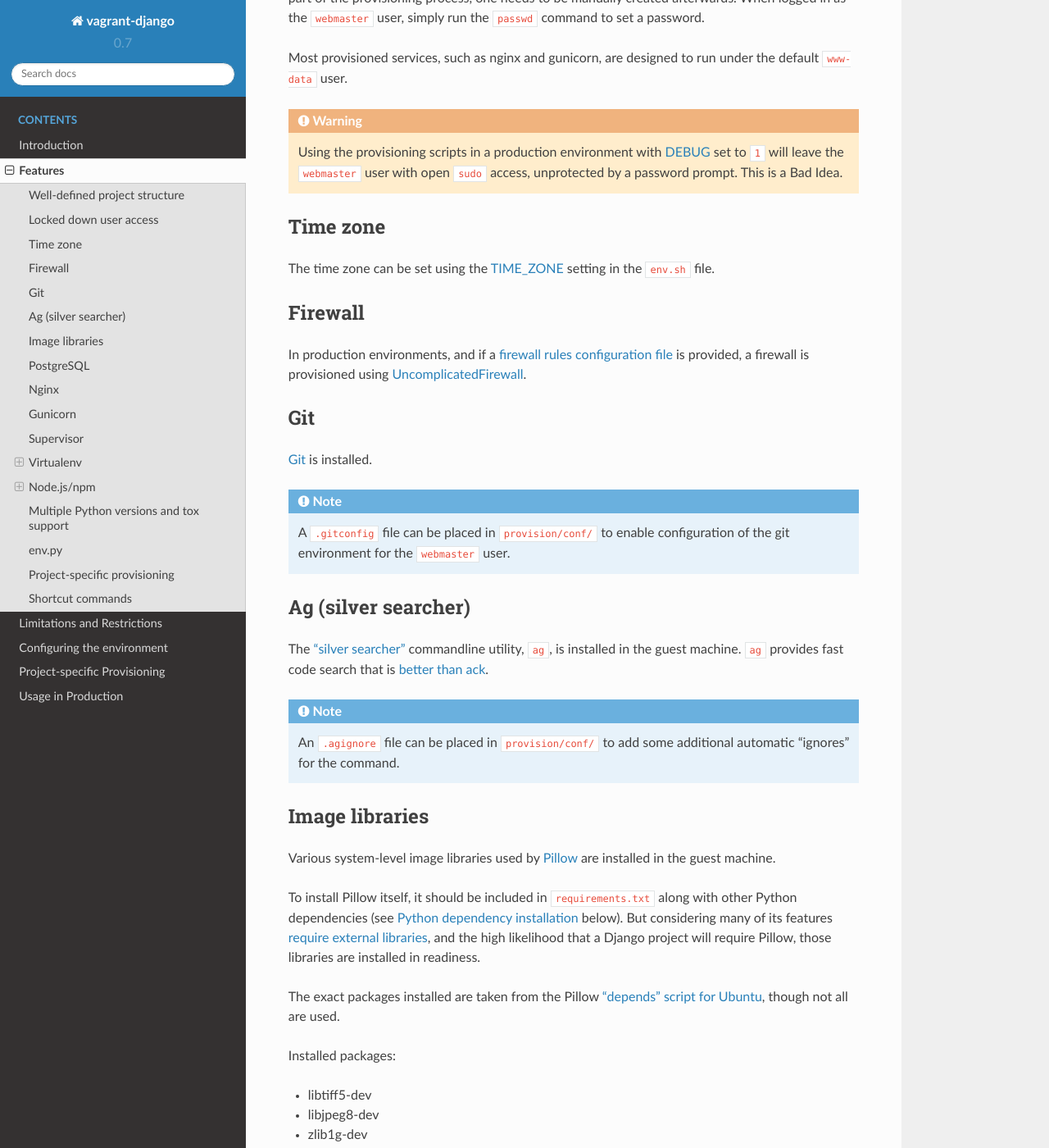
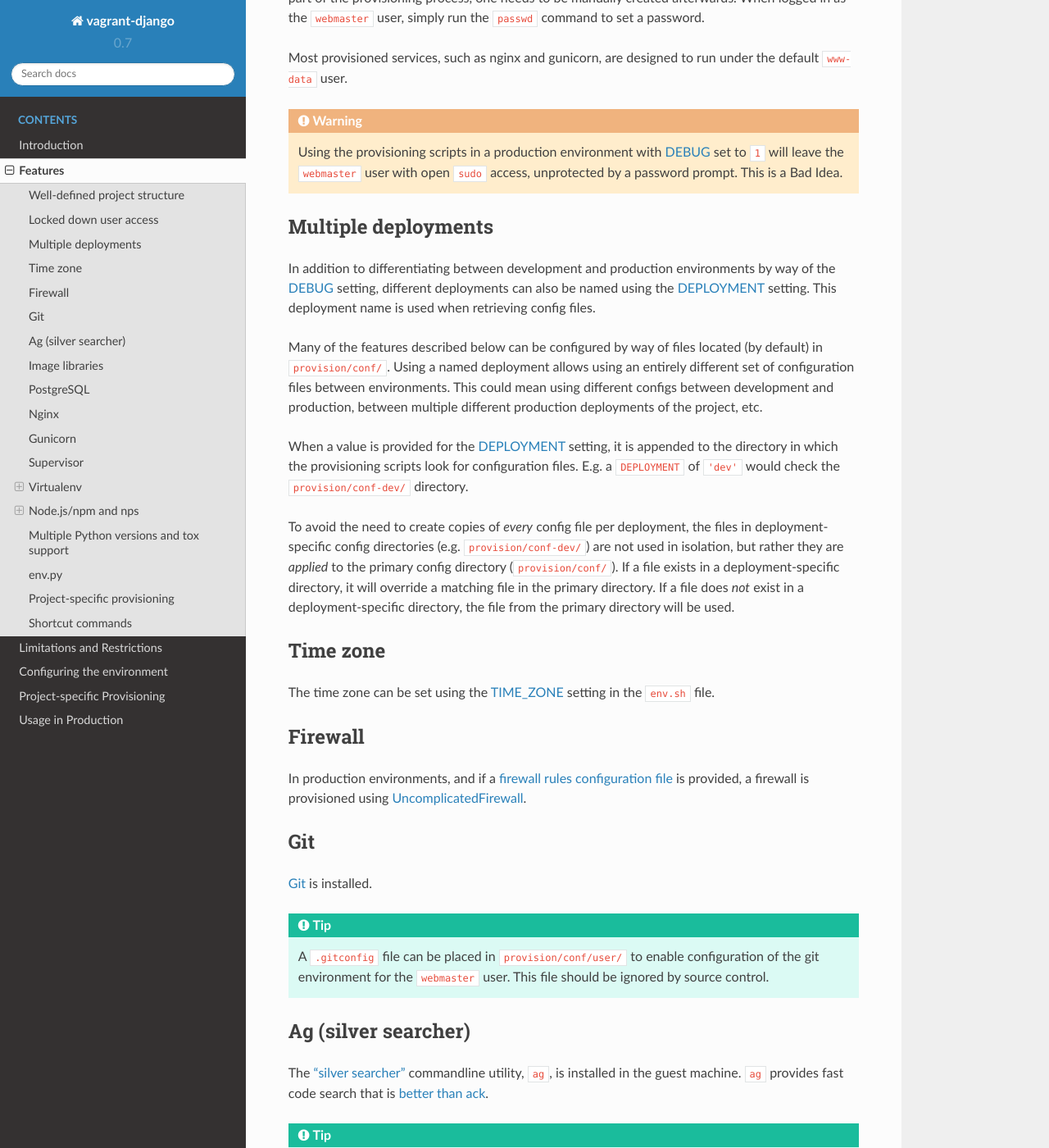
Before and after one commit to oogles/vagrant-django, a Sphinx documentation site: the page built from docs/features.rst, in a window 1280 px wide and 1400 px high, scrolled down 1288 px. Shown: the whole window at 82% size. Built offline with Sphinx 7.4.7 and the Read the Docs theme 2.0.0, drawn with Linux system fonts in a browser that asks for light colours; some of the changed text lies outside the part shown.

Commit message:
Added documentation of new features.

```diff
--- a/docs/features.rst
+++ b/docs/features.rst
@@ -43,6 +43,20 @@ Most provisioned services, such as nginx and gunicorn, are designed to run under
 .. warning::
 
     Using the provisioning scripts in a production environment with :ref:`conf-var-debug` set to ``1`` will leave the ``webmaster`` user with open ``sudo`` access, unprotected by a password prompt. This is a Bad Idea.
+
+
+.. _feat-deployments:
+
+Multiple deployments
+====================
+
+In addition to differentiating between development and production environments by way of the :ref:`conf-var-debug` setting, different deployments can also be named using the :ref:`conf-var-deployment` setting. This deployment name is used when retrieving config files.
+
+Many of the features described below can be configured by way of files located (by default) in ``provision/conf/``. Using a named deployment allows using an entirely different set of configuration files between environments. This could mean using different configs between development and production, between multiple different production deployments of the project, etc.
+
+When a value is provided for the :ref:`conf-var-deployment` setting, it is appended to the directory in which the provisioning scripts look for configuration files. E.g. a ``DEPLOYMENT`` of ``'dev'`` would check the ``provision/conf-dev/`` directory.
+
+To avoid the need to create copies of *every* config file per deployment, the files in deployment-specific config directories (e.g. ``provision/conf-dev/``) are not used in isolation, but rather they are *applied* to the primary config directory (``provision/conf/``). If a file exists in a deployment-specific directory, it will override a matching file in the primary directory. If a file does *not* exist in a deployment-specific directory, the file from the primary directory will be used.
 
 
 .. _feat-time-zone:
@@ -68,8 +82,8 @@ Git
 
 `Git <https://git-scm.com/>`_ is installed.
 
-.. note::
-    A ``.gitconfig`` file can be placed in ``provision/conf/`` to enable configuration of the git environment for the ``webmaster`` user.
+.. tip::
+    A ``.gitconfig`` file can be placed in ``provision/conf/user/`` to enable configuration of the git environment for the ``webmaster`` user. This file should be ignored by source control.
 
 
 .. _feat-ag:
@@ -79,8 +93,8 @@ Ag (silver searcher)
 
 The `"silver searcher" <https://github.com/ggreer/the_silver_searcher>`_ commandline utility, ``ag``, is installed in the guest machine. ``ag`` provides fast code search that is `better than ack <http://geoff.greer.fm/2011/12/27/the-silver-searcher-better-than-ack/>`_.
 
-.. note::
-    An ``.agignore`` file can be placed in ``provision/conf/`` to add some additional automatic "ignores" for the command.
+.. tip::
+    An ``.agignore`` file can be placed in ``provision/conf/user/`` to add some additional user-specific "ignores" for the command. This file should be ignored by source control.
 
 
 .. _feat-image-libs:
@@ -174,8 +188,8 @@ In development environments, a ``dev_requirements.txt`` file can also be specifi
 
 .. _feat-node:
 
-Node.js/npm
-===========
+Node.js/npm and nps
+===================
 
 If a ``package.json`` file is found in the project root directory (``/opt/app/src/``), `node.js <https://nodejs.org/en/>`_ and `npm <https://www.npmjs.com/>`_ are installed. The version of node.js installed is dictated by the :ref:`conf-var-node-version` setting in ``versions.sh``.
 
@@ -185,7 +199,6 @@ A ``node_modules`` directory is created at ``/opt/app/node_modules/`` and a syml
     In order to create the ``node_modules`` symlink when running a Windows host and using VirtualBox shared folders, ``vagrant up`` must be run with Administrator privileges to allow the creation of symlinks in the synced folder. See :ref:`limitations-windows` for details.
 
 .. note::
-
     If a ``package.json`` file is added to the project at a later date, provisioning can be safely re-run to install node/npm (using the ``vagrant provision`` command).
 
 .. _feat-node-dependencies:
@@ -196,6 +209,14 @@ Node.js dependency installation
 ``npm install`` will be run in the project root directory.
 
 In production environments, ``npm install --production`` will be used, limiting the installed dependencies to those listed in the ``dependencies`` section of ``package.json``. Otherwise, dependencies listed in ``dependencies`` and ``devDependencies`` will be installed. See the `documentation on npm install <https://docs.npmjs.com/cli/install>`_.
+
+nps
+---
+
+If node and npm were installed, and a ``package-scripts.js`` file is also found in the project root directory (``/opt/app/src/``), `nps <https://www.npmjs.com/package/nps>`_ is installed globally.
+
+.. note::
+    If a ``package-scripts.js`` file is added to the project at a later date, provisioning can be safely re-run to install nps (using the ``vagrant provision`` command).
 
 
 .. _feat-python:
--- a/docs/limitations.rst
+++ b/docs/limitations.rst
@@ -10,9 +10,9 @@ While various aspects of the provisioned environment are configurable, some are
 Target OS
 =========
 
-The provisioning scripts have only been tested on Ubuntu Linux, specifically 16.04 Xenial Xerus.
+The provisioning scripts have only been tested on Ubuntu Linux, specifically 18.04 Bionic Beaver.
 
-While some versions have been tested in Ubuntu 16.04 production environments (outside of Vagrant), recent and in-development versions will probably only have been tested via Vagrant, using the "bento/ubuntu-16.04" box.
+While some versions have been tested in Ubuntu 18.04 production environments (outside of Vagrant), recent and in-development versions will probably only have been tested via Vagrant, using the "bento/ubuntu-18.04" box.
 
 
 .. _limitations-apt-get:
```
Also changed, not shown: other parts of docs/features.rst (+1 -1 lines), docs/config.rst (+14 -2 lines), docs/intro.rst (+4 -4 lines).
